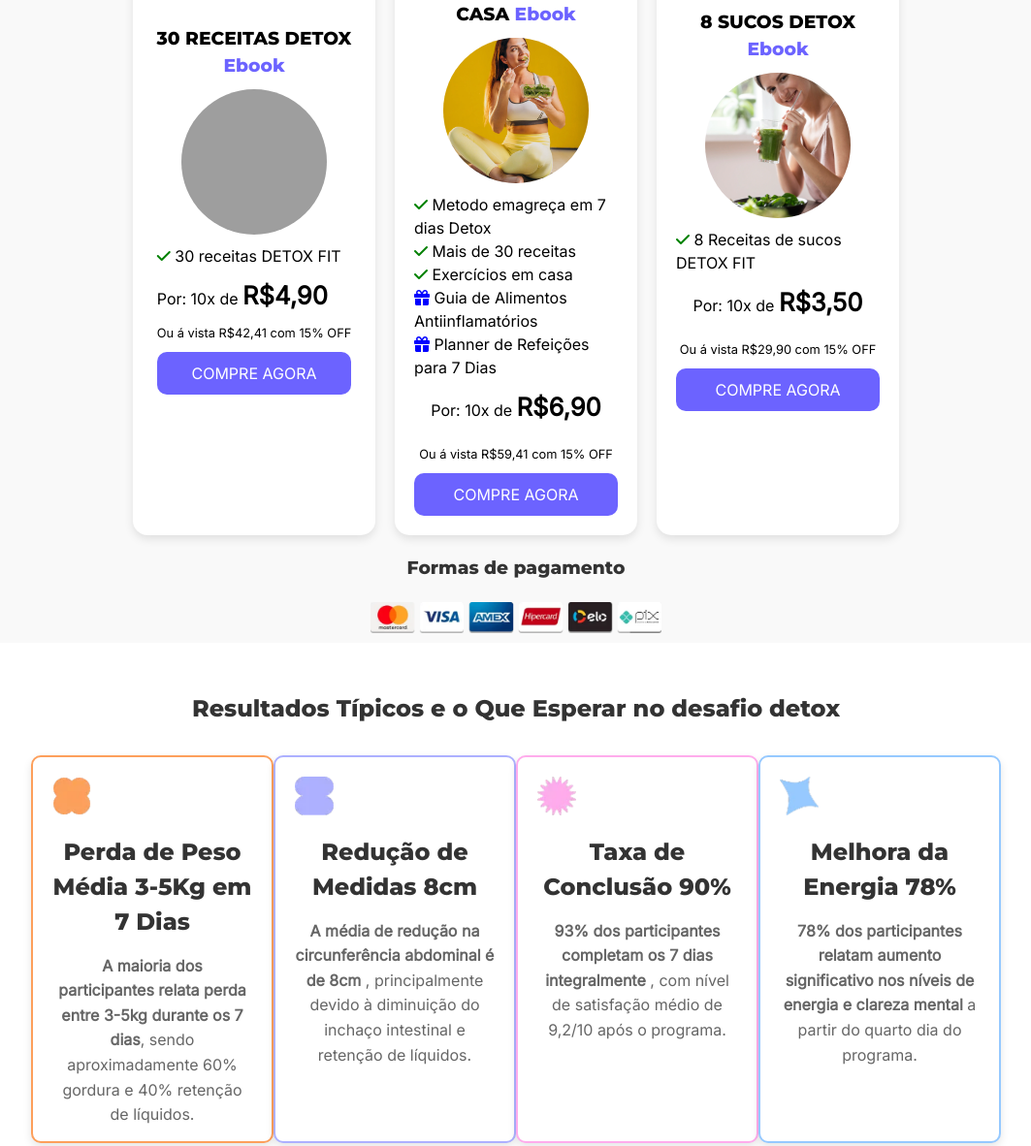
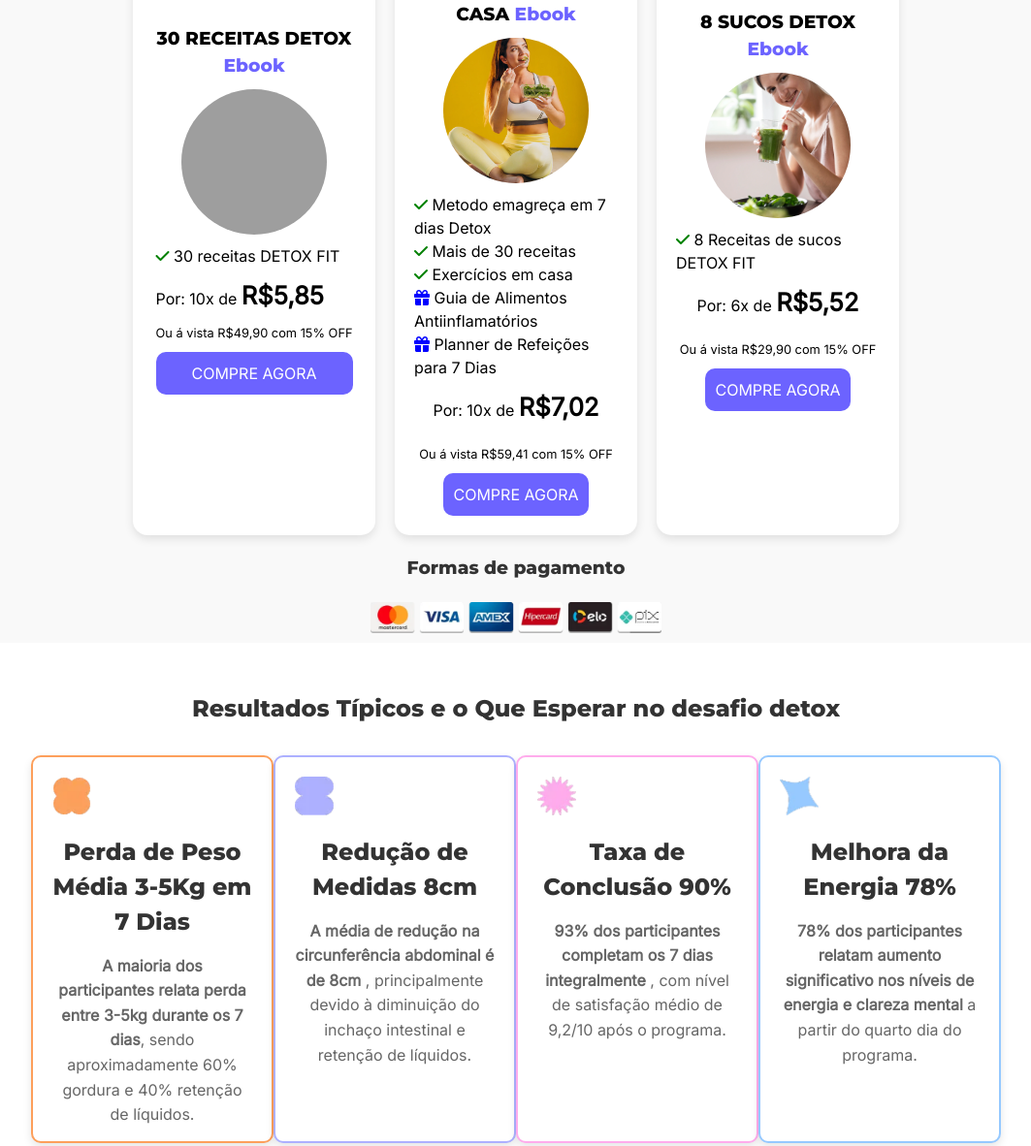
Before and after one commit to lacomb04/teste-pagina-vendas, a plain HTML site: page paginaVenda.html in a window 1280 px wide. Shown: the part 1749-2931 px from the top of the page at 97% size, without its empty margins (108-1171 px from the left). Drawn offline with Linux system fonts and the light colour scheme; grey boxes are pictures that could not be loaded; a web font is replaced by a local one.

Commit message:
ADD links compras

```diff
--- a/paginaVenda.html
+++ b/paginaVenda.html
@@ -193,9 +193,12 @@
               <i class="fas fa-check" style="color: green"></i> 30 receitas DETOX FIT
             </li>
 
-          <p>Por: 10x de <strong>R$4,90</strong></p>
-          <p class="aVista">Ou á vista R$42,41 com 15% OFF</p>
+          <p>Por: 10x de <strong>R$5,85</strong></p>
+          <p class="aVista">Ou á vista R$49,90 com 15% OFF</p>
+          <a href="https://pay.kiwify.com.br/UbDHJHT">
             <button class="btn">COMPRE AGORA</button>
+          </a>
+
         </div>
 
         <div class="card cardVenda">
@@ -234,9 +237,12 @@
               Refeições para 7 Dias
             </li>
           </ul>
-          <p>Por: 10x de <strong>R$6,90</strong></p>
+          <p>Por: 10x de <strong>R$7,02</strong></p>
           <p class="aVista">Ou á vista R$59,41 com 15% OFF</p>
+          <a href="https://pay.kiwify.com.br/ShaVqAV">
             <button class="btn">COMPRE AGORA</button>
+          </a>
+
         </div>
 
         <div class="card cardVenda">
@@ -252,9 +258,12 @@
               <i class="fas fa-check" style="color: green"></i> 8 Receitas de sucos DETOX FIT
             </li>
           </ul>
-          <p>Por: 10x de <strong>R$3,50</strong></p>
+          <p>Por: 6x de <strong>R$5,52</strong></p>
           <p class="aVista">Ou á vista R$29,90 com 15% OFF</p>
+          <a href="https://pay.kiwify.com.br/6J6p0Ny">
             <button class="btn">COMPRE AGORA</button>
+          </a>
+
         </div>
         <div class="formas-pagamento">
           <h3>Formas de pagamento</h3>
@@ -453,9 +462,11 @@
               <i class="fas fa-check" style="color: green"></i> 30 receitas DETOX FIT
             </li>
 
-          <p>Por: 10x de <strong>R$4,90</strong></p>
-          <p class="aVista">Ou á vista R$42,41 com 15% OFF</p>
+          <p>Por: 10x de <strong>R$5,85</strong></p>
+          <p class="aVista">Ou á vista R$49,90 com 15% OFF</p>
+          <a href="https://pay.kiwify.com.br/UbDHJHT">
             <button class="btn">COMPRE AGORA</button>
+          </a>
         </div>
 
         <div class="card cardVenda">
@@ -494,9 +505,12 @@
               Refeições para 7 Dias
             </li>
           </ul>
-          <p>Por: 10x de <strong>R$6,90</strong></p>
+          <p>Por: 10x de <strong>R$7,02</strong></p>
           <p class="aVista">Ou á vista R$59,41 com 15% OFF</p>
+          <a href="https://pay.kiwify.com.br/ShaVqAV">
             <button class="btn">COMPRE AGORA</button>
+          </a>
+
         </div>
 
         <div class="card cardVenda">
@@ -512,9 +526,12 @@
               <i class="fas fa-check" style="color: green"></i> 8 Receitas de sucos DETOX FIT
             </li>
           </ul>
-          <p>Por: 10x de <strong>R$3,50</strong></p>
+          <p>Por: 6x de <strong>R$5,52</strong></p>
           <p class="aVista">Ou á vista R$29,90 com 15% OFF</p>
+          <a href="https://pay.kiwify.com.br/6J6p0Ny">
             <button class="btn">COMPRE AGORA</button>
+          </a>
+
         </div>
         <div class="formas-pagamento">
           <h3>Formas de pagamento</h3>
```
Lines whose indentation alone changed are shown as unchanged.
